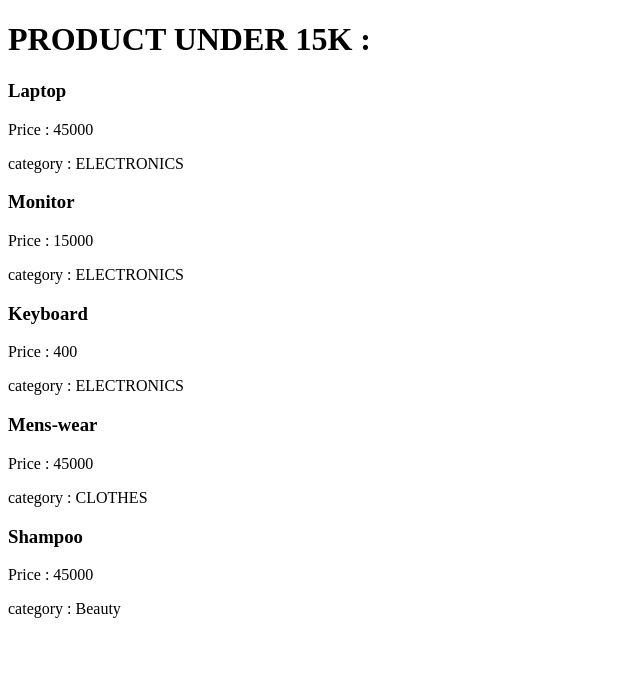
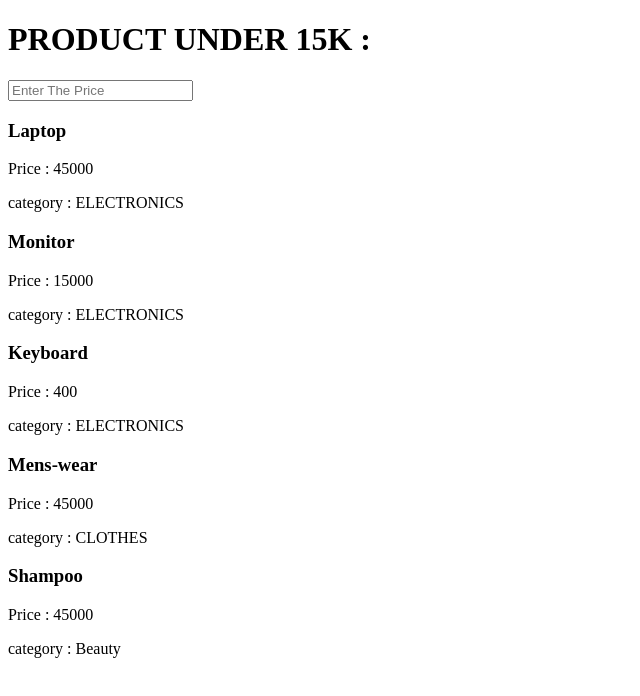
Before and after one commit to karanjoshi-kj/REACT, a React (Vite) app in the folder demo/: page / in a window 1280 px wide. Shown: the top 696 px of the page, without its empty margins (0-640 px from the left). Built offline with nearby package versions, Linux system fonts and the light colour scheme.

Commit message:
QUESTION PRATICE

```diff
--- /dev/null
+++ b/demo/src/components/FILTERS/Inputbar.jsx
@@ -0,0 +1,17 @@
+import React from 'react'
+
+const Inputbar = ({pricefilter , setpricefilter}) => {
+  return (
+    <div>
+      <input
+      type="number"
+      placeholder="Enter The Price"
+      value={pricefilter}
+      onChange={(e) => setpricefilter(e.target.value)}
+
+      />
+    </div>
+  )
+}
+
+export default Inputbar
--- a/demo/src/components/FILTERS/Question.jsx
+++ b/demo/src/components/FILTERS/Question.jsx
@@ -1,5 +1,5 @@
 import React  , {useState} from 'react'
-
+import Inputbar from "./Inputbar";
 const Question = () => {
     const products = [
         {
@@ -45,6 +45,8 @@ const filteredproduct = products.filter((product)=> {
     <div>
       <h1>PRODUCT UNDER 15K :</h1>
 
+<Inputbar pricefilter = {pricefilter} setpricefilter={setpricefilter} />
+
       {filteredproduct.map((product)=>(
         <div key={product.id}>
             <h3>{product.name}</h3>
```
